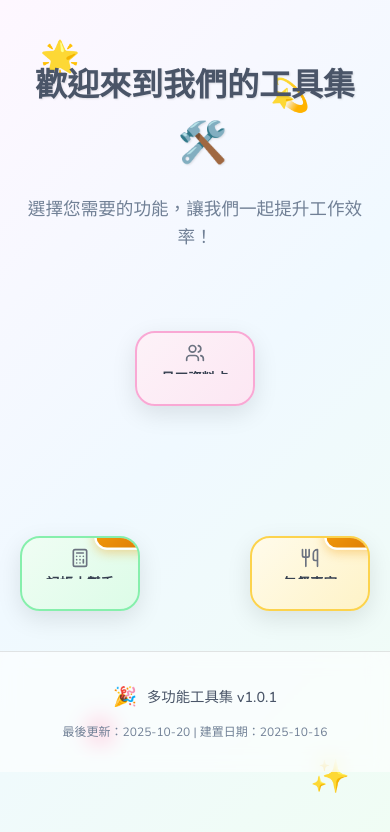
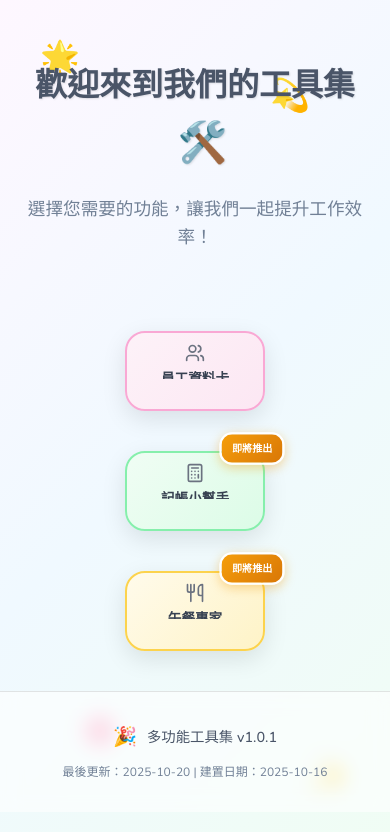
Before and after one commit to LockingWang/employee-cards, a Vue app: page / in a window 390 px wide. Shown: the top 832 px of the page. Built offline with nearby package versions, Linux system fonts and the light colour scheme.

Commit message:
調整建置路徑

```diff
--- a/src/pages/HomePage.vue
+++ b/src/pages/HomePage.vue
@@ -184,16 +184,17 @@ onMounted(() => {
 /* 三角形容器 */
 .triangle-container {
   position: relative;
-  width: 450px;
-  height: 390px;
+  width: 200px;
+  height: 400px;
   display: flex;
-  justify-content: center;
+  flex-direction: column;
+  justify-content: space-between;
   align-items: center;
 }
 
 /* 功能按鈕基礎樣式 */
 .feature-button {
-  position: absolute;
+  position: relative;
   width: 180px;
   height: 100px;
   background: linear-gradient(135deg, #ffffff, #f8fafc);
@@ -206,7 +207,7 @@ onMounted(() => {
   flex-direction: column;
   justify-content: space-between;
   border: 2px solid rgba(255, 255, 255, 0.8);
-  overflow: hidden;
+  overflow: visible;
 }
 
 .feature-button:hover {
@@ -217,44 +218,37 @@ onMounted(() => {
 
 /* 員工資料卡 - 頂部 */
 .employees-button {
-  top: 0;
-  left: 50%;
-  transform: translateX(-50%);
   background: linear-gradient(135deg, #fdf2f8, #fce7f3);
   border-color: #f9a8d4;
 }
 
 .employees-button:hover {
-  transform: translateX(-50%) translateY(-10px) scale(1.05);
+  transform: translateY(-10px) scale(1.05);
   box-shadow: 0 15px 30px rgba(249, 168, 212, 0.3);
 }
 
-/* 記帳小幫手 - 左下 */
+/* 記帳小幫手 - 中間 */
 .accounting-button {
-  bottom: 0;
-  left: 0;
   background: linear-gradient(135deg, #f0fdf4, #dcfce7);
   border-color: #86efac;
   transition: all 0.4s cubic-bezier(0.25, 0.46, 0.45, 0.94);
 }
 
 .accounting-button:hover {
-  transform: translate(-50px, -30px) scale(0.8);
+  transform: translateY(-10px) scale(0.95);
   box-shadow: 0 5px 15px rgba(134, 239, 172, 0.2);
   opacity: 0.7;
 }
 
-/* 午餐專家 - 右下 */
+/* 午餐專家 - 底部 */
 .lunch-button {
-  bottom: 0;
-  right: 0;
   background: linear-gradient(135deg, #fffbeb, #fef3c7);
   border-color: #fcd34d;
   transition: all 0.4s cubic-bezier(0.25, 0.46, 0.45, 0.94);
 }
 
 .lunch-button:hover {
-  transform: translate(50px, -30px) scale(0.8);
+  transform: translateY(-10px) scale(0.95);
   box-shadow: 0 5px 15px rgba(252, 211, 77, 0.2);
   opacity: 0.7;
 }
@@ -446,13 +440,13 @@ onMounted(() => {
 
   .triangle-container {
     width: 100%;
-    height: 320px;
-    max-width: 350px;
+    height: 350px;
+    max-width: 200px;
   }
 
   .feature-button {
-    width: 140px;
-    height: 85px;
+    width: 160px;
+    height: 90px;
     padding: 12px;
   }
 
@@ -472,12 +466,12 @@ onMounted(() => {
 
 @media (max-width: 480px) {
   .triangle-container {
-    height: 280px;
+    height: 320px;
   }
 
   .feature-button {
-    width: 120px;
-    height: 75px;
+    width: 140px;
+    height: 80px;
     padding: 10px;
   }
 
--- a/vite.config.js
+++ b/vite.config.js
@@ -4,7 +4,7 @@ import vue from '@vitejs/plugin-vue'
 // https://vite.dev/config/
 export default defineConfig({
   plugins: [vue()],
-  base: '/employee-cards/',
+  base: process.env.NODE_ENV === 'production' ? '/employee-cards/' : '/',
   build: {
     outDir: 'dist',
     assetsDir: 'assets',
```
